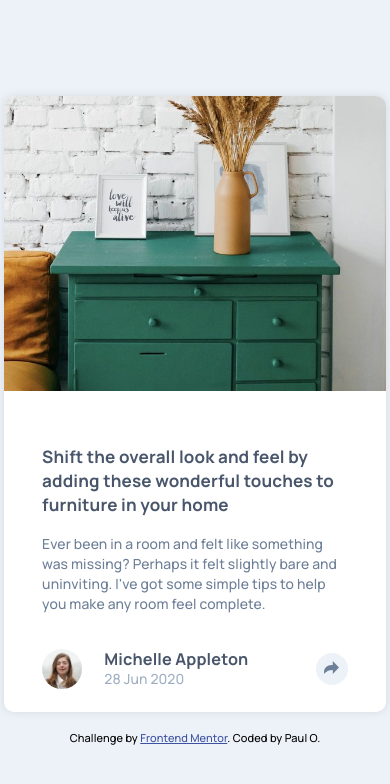
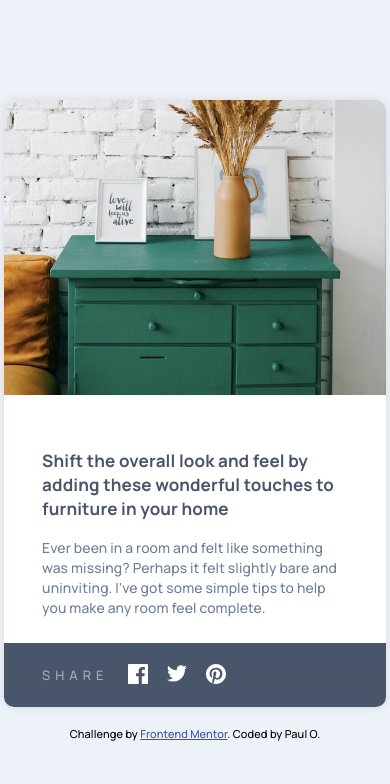
Before and after one commit to ePaulo/article-preview-component, a plain HTML site: page index.html in a window 390 px wide. Drawn offline with Linux system fonts and the light colour scheme.

Commit message:
added share block on mobile layout.

```diff
--- a/index.html
+++ b/index.html
@@ -65,9 +65,9 @@
             />
           </button>
         </section>
-
+      </div>
       <!-- share links -->
-        <section class="share-links" hidden>
+      <div class="share-links">
         <h3 class="share-title">Share</h3>
         <button class="social-btn">
           <img
@@ -90,7 +90,6 @@
             id="pinterest"
           />
         </button>
-        </section>
       </div>
     </article>
     <footer class="attribution">
--- a/styles.css
+++ b/styles.css
@@ -85,7 +85,9 @@ article.container {
 
     /* -- content author -- */
     section.content-author {
-      display: flex;
+      /* outline: 1px dotted pink; */
+      /* display: flex; */
+      display: none;
       align-items: center;
 
       img.author-avatar {
@@ -125,13 +127,34 @@ article.container {
         }
       }
     }
+  }
+  /* -- share links -- */
+  div.share-links {
+    width: 100%;
+    height: 64px;
+    margin-top: -33px;
+    border-radius: 0 0 10px 10px;
+    background-color: var(--color-very-dark-blue);
 
-    /* -- share links -- */
-    section.share-links {
-      h3.share-title {
-      }
-      button.share-btn {
-      }
+    display: flex;
+    /* display: none; */
+    align-items: center;
+
+    h3.share-title {
+      margin-left: 10%;
+      margin-right: 5%;
+      color: var(--color-grayish-blue);
+      font-size: 1.3rem;
+      font-weight: 500;
+      letter-spacing: 5px;
+      text-transform: uppercase;
+    }
+
+    button.social-btn {
+      margin-right: 5%;
+      border: none;
+      background-color: transparent;
+      color: var(--color-white);
     }
   }
 }
@@ -190,6 +213,8 @@ footer.attribution {
 
       /* -- content author [desktop] -- */
       section.content-author {
+        display: flex;
+
         img.author-avatar {
           width: 4.5rem;
           height: 4.5rem;
```
Lines whose indentation alone changed are shown as unchanged.
